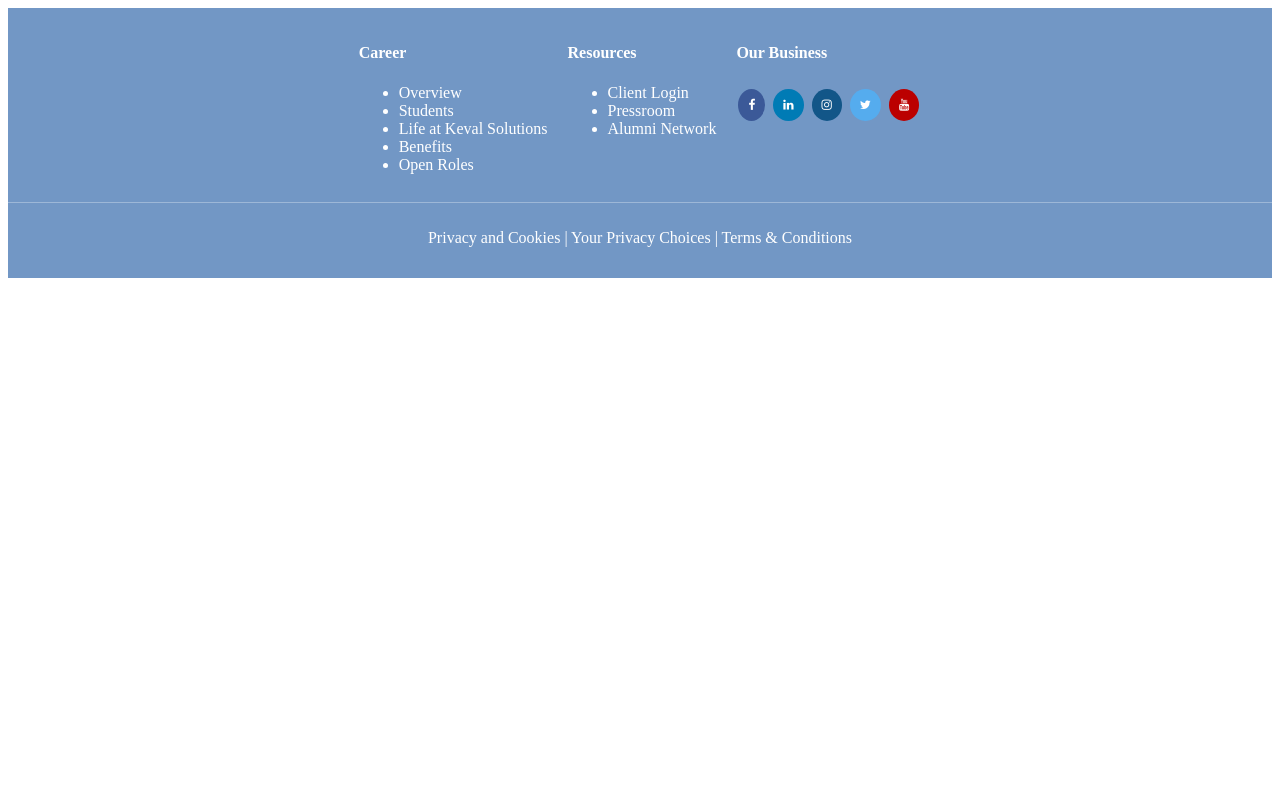
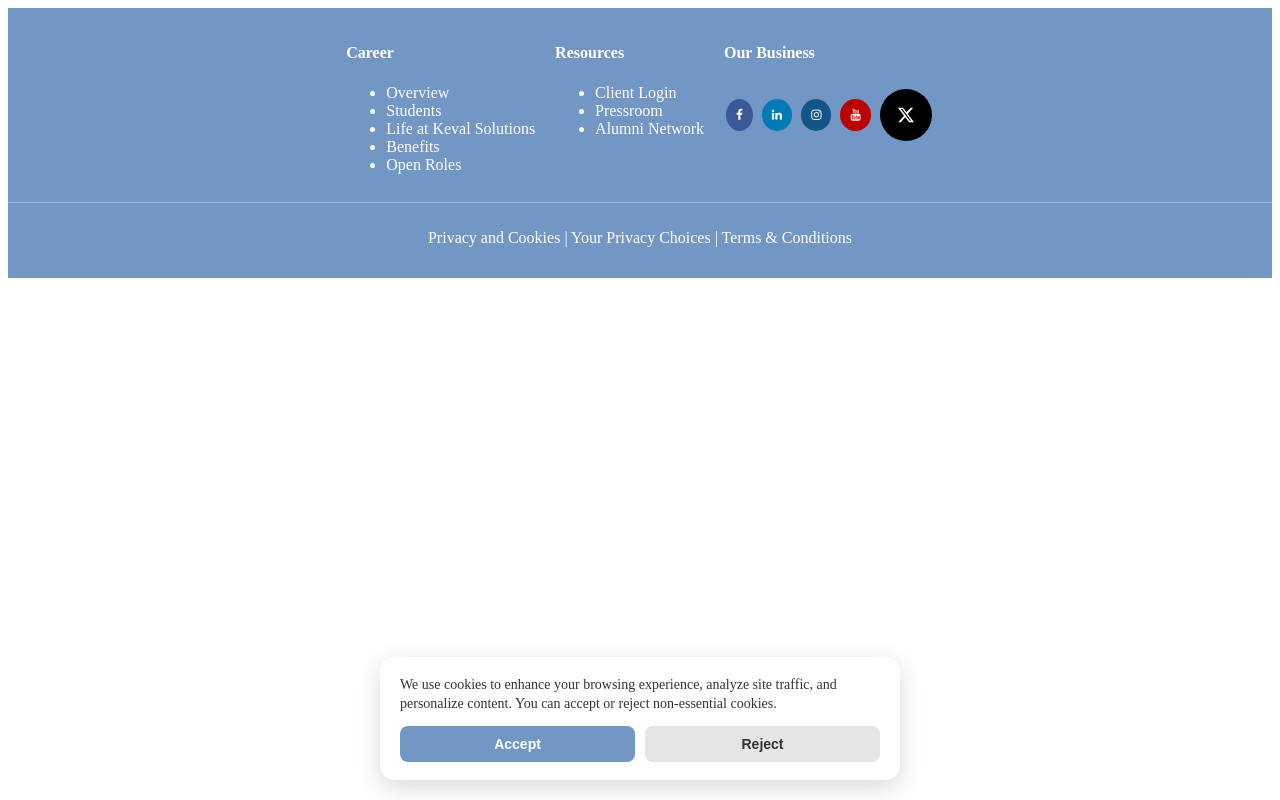
Before and after one commit to KevalSolution/KevalSolutionWebsite, a plain HTML site: page footer.html in a window 1280 px wide. Drawn offline with Linux system fonts and the light colour scheme.

Commit message:
adding x icon
Co-authored-by: Copilot <copilot@github.com>

```diff
--- a/footer.html
+++ b/footer.html
@@ -1,39 +1,75 @@
+<body>
   <link rel="stylesheet" href="https://cdnjs.cloudflare.com/ajax/libs/font-awesome/4.7.0/css/font-awesome.min.css">
-<footer>
-  <div class="footer-links">
-    <div class="career">
-      <h4>Career</h4>
-      <ul>
-        <li><a href="#">Overview</a></li>
-        <li><a href="#">Students</a></li>
-        <li><a href="#">Life at Keval Solutions</a></li>
-        <li><a href="#">Benefits</a></li>
-        <li><a href="#">Open Roles</a></li>
-      </ul>
-    </div>
-    <div class="resources">
-      <h4>Resources</h4>
-      <ul>
-        <li><a href="#">Client Login</a></li>
-        <li><a href="#">Pressroom</a></li>
-        <li><a href="#">Alumni Network</a></li>
-      </ul>
-    </div>
-    <div class="social">
-      <h4>Our Business</h4>
-      <a href="#" class="fa fa-facebook"></a>
-      <a href="#" class="fa fa-linkedin"></a>
-      <a href="#" class="fa fa-instagram"></a>
-      <a href="#" class="fa fa-twitter"></a>
-      <a href="#" class="fa fa-youtube"></a>
-    </div>
-  </div>
 
-  <div class="footer-bottom">
-    <p>Privacy and Cookies | Your Privacy Choices | Terms & Conditions</p>
-  </div>
+  <head>
+    <script>
+      document.addEventListener("DOMContentLoaded", function () {
+        const banner = document.getElementById("cookie-banner");
+        const badge = document.getElementById("privacy-choice");
+        const acceptBtn = document.getElementById("cookie-accept");
+        const rejectBtn = document.getElementById("cookie-reject");
+
+        function updateBadge(choice) {
+          badge.textContent = "Privacy Choice: " + choice + " (tap to change)";
+          badge.style.display = "block";
+        }
+
+        const savedChoice = localStorage.getItem("cookieConsent");
+
+        if (!savedChoice) {
+          banner.style.display = "block";
+        } else {
+          updateBadge(savedChoice);
+        }
+
+        acceptBtn.addEventListener("click", () => {
+          localStorage.setItem("cookieConsent", "Accepted");
+          banner.style.display = "none";
+          updateBadge("Accepted");
+        });
+
+        rejectBtn.addEventListener("click", () => {
+          localStorage.setItem("cookieConsent", "Rejected");
+          banner.style.display = "none";
+          updateBadge("Rejected");
+        });
+
+        // Reopen banner when clicking the badge
+        badge.addEventListener("click", () => {
+          banner.style.display = "block";
+        });
+      });
+    </script>
 
     <style>
+      .social-circle {
+        display: inline-flex;
+        align-items: center;
+        justify-content: center;
+        width: 32px;
+        height: 32px;
+        background: #000;
+        border-radius: 50%;
+        color: #fff;
+        text-decoration: none;
+        margin: 5px 2px;
+        padding: 10px;
+      }
+
+      .social-icons {
+        display: flex;
+        gap: 5px;
+        /* spacing between icons */
+        align-items: center;
+      }
+
+      .social-circle svg {
+        width: 18px;
+        /* icon size inside circle */
+        height: 18px;
+
+      }
+
       .fa {
         padding: 10px;
         font-size: 12px;
@@ -190,5 +226,143 @@
       footer a:hover {
         text-decoration: underline;
       }
+
+      .cookie-banner {
+        position: fixed;
+        bottom: 20px;
+        left: 50%;
+        transform: translateX(-50%);
+        width: 90%;
+        max-width: 480px;
+        background: #ffffff;
+        border-radius: 14px;
+        padding: 18px 20px;
+        box-shadow: 0 8px 25px rgba(0, 0, 0, 0.15);
+        display: none;
+        animation: fadeIn 0.4s ease;
+        z-index: 9999;
+      }
+
+      .cookie-content p {
+        font-size: 14px;
+        color: #333;
+        margin: 0 0 12px 0;
+        line-height: 1.4;
+      }
+
+      .cookie-actions {
+        display: flex;
+        gap: 10px;
+      }
+
+      .cookie-btn {
+        flex: 1;
+        padding: 10px;
+        border-radius: 8px;
+        border: none;
+        cursor: pointer;
+        font-size: 14px;
+        font-weight: 600;
+      }
+
+      .cookie-btn.accept {
+        background: #7297c5;
+        color: white;
+      }
+
+      .cookie-btn.reject {
+        background: #e5e5e5;
+        color: #333;
+      }
+
+      @keyframes fadeIn {
+        from {
+          opacity: 0;
+          transform: translate(-50%, 20px);
+        }
+
+        to {
+          opacity: 1;
+          transform: translate(-50%, 0);
+        }
+      }
+
+      /* Privacy Choice Badge */
+      .privacy-choice {
+        position: fixed;
+        bottom: 20px;
+        right: 20px;
+        background: #ffffff;
+        padding: 10px 14px;
+        border-radius: 10px;
+        box-shadow: 0 6px 18px rgba(0, 0, 0, 0.15);
+        font-size: 13px;
+        color: #333;
+        cursor: pointer;
+        display: none;
+        z-index: 9999;
+      }
     </style>
+  </head>
+
+  <body>
+    <footer>
+      <div class="footer-links">
+        <div class="career">
+          <h4>Career</h4>
+          <ul>
+            <li><a href="#">Overview</a></li>
+            <li><a href="#">Students</a></li>
+            <li><a href="#">Life at Keval Solutions</a></li>
+            <li><a href="#">Benefits</a></li>
+            <li><a href="#">Open Roles</a></li>
+          </ul>
+        </div>
+        <div class="resources">
+          <h4>Resources</h4>
+          <ul>
+            <li><a href="#">Client Login</a></li>
+            <li><a href="#">Pressroom</a></li>
+            <li><a href="#">Alumni Network</a></li>
+          </ul>
+        </div>
+        <div class="social">
+          <h4>Our Business</h4>
+          <div class="social-icons">
+            <a href="#" class="fa fa-facebook"></a>
+            <a href="#" class="fa fa-linkedin"></a>
+            <a href="#" class="fa fa-instagram"></a>
+            <!--<a href="#" class="fa fa-twitter"></a>-->
+            <a href="#" class="fa fa-youtube"></a>
+            <a href="#" target="_blank" aria-label="Visit our X profile" class="social-circle">
+              <svg viewBox="0 0 24 24" aria-hidden="true" fill="currentColor">
+                <path
+                  d="M18.244 2.25h3.308l-7.227 8.26 8.502 11.24H16.17l-5.214-6.817L4.99 21.75H1.68l7.73-8.835L1.254 2.25H8.08l4.713 6.231zm-1.161 17.52h1.833L7.084 4.126H5.117z">
+                </path>
+              </svg>
+            </a>
+          </div>
+        </div>
+      </div>
+
+      <div class="footer-bottom">
+        <p>Privacy and Cookies | Your Privacy Choices | Terms & Conditions</p>
+
+      </div>
     </footer>
+    <div id="cookie-banner" class="cookie-banner">
+      <div class="cookie-content">
+        <p>
+          We use cookies to enhance your browsing experience, analyze site traffic,
+          and personalize content. You can accept or reject non‑essential cookies.
+        </p>
+        <div class="cookie-actions">
+          <button id="cookie-accept" class="cookie-btn accept">Accept</button>
+          <button id="cookie-reject" class="cookie-btn reject">Reject</button>
+        </div>
+      </div>
+    </div>
+    <div id="privacy-choice" class="privacy-choice"></div>
+  </body>
+
+  </html>
```
Lines whose indentation alone changed are shown as unchanged.
